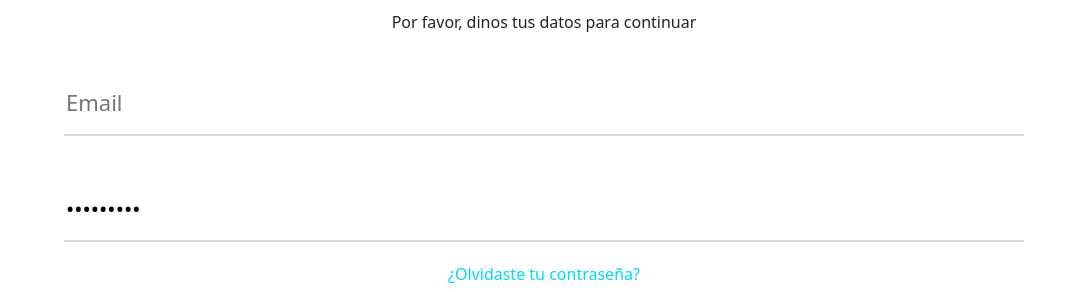
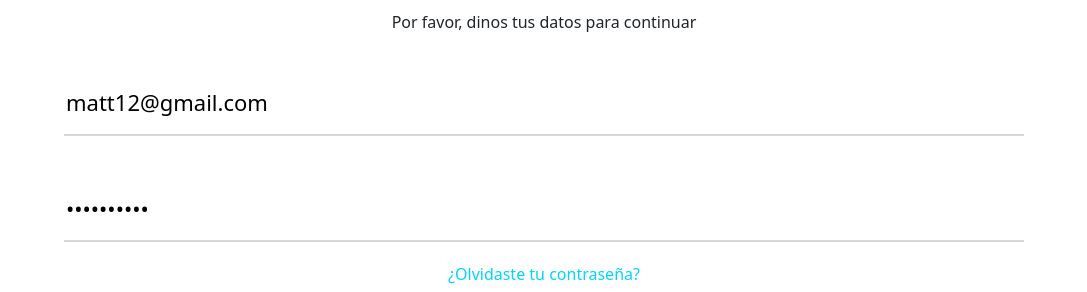
Before and after one commit to Elisarb/Applergic, a React (Create React App) app: page /Login in a window 1280 px wide. Shown: the part 330-622 px from the top of the page, without its empty margins (96-1183 px from the left). Built offline with nearby package versions, Linux system fonts and the light colour scheme; no server answers.

Commit message:
ghfjeksl

```diff
--- a/src/Components/Pages/Login/Login.jsx
+++ b/src/Components/Pages/Login/Login.jsx
@@ -41,10 +41,10 @@ export default function Login(){
 
         <form  className='form-login' onSubmit={handleSubmit(onSubmit)}>
 
-        <input id="userMail" placeholder='Email'
+        <input id="userMail" placeholder='Email'  defaultValue="matt12@gmail.com"
                    {...register("userMail", { required: true, pattern: /^(([^<>()[\]\\.,;:\s@"]+(\.[^<;>()[\]\\.,;:\s@"]+)*)|(".+"))@((\[[0-9]{1,3}\.[0-9]{1,3}\.[0-9]{1,3}\.[0-9]{1,3}\])|(([a-zA-Z\-0-9]+\.)+[a-zA-Z]{2,}))$/ })}/>
 
-      <input name="password" id="password" type="password" placeholder='Password' defaultValue="ABCedf123"
+      <input name="password" id="password" type="password" placeholder='Password' defaultValue="ABC123abc/"
                    {...register("password", {
                        required: true,
                        pattern: /[A-Za-z\d$@$!%*?&]{8,15}/
```
